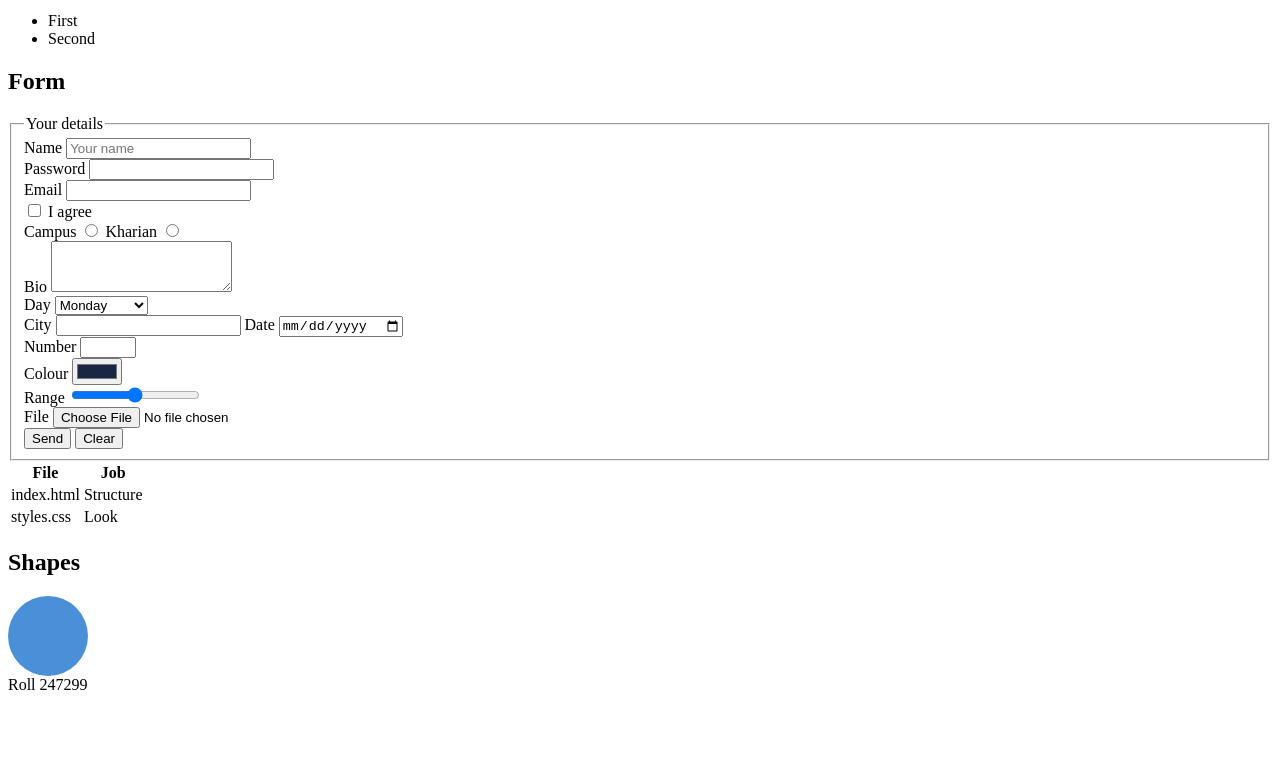
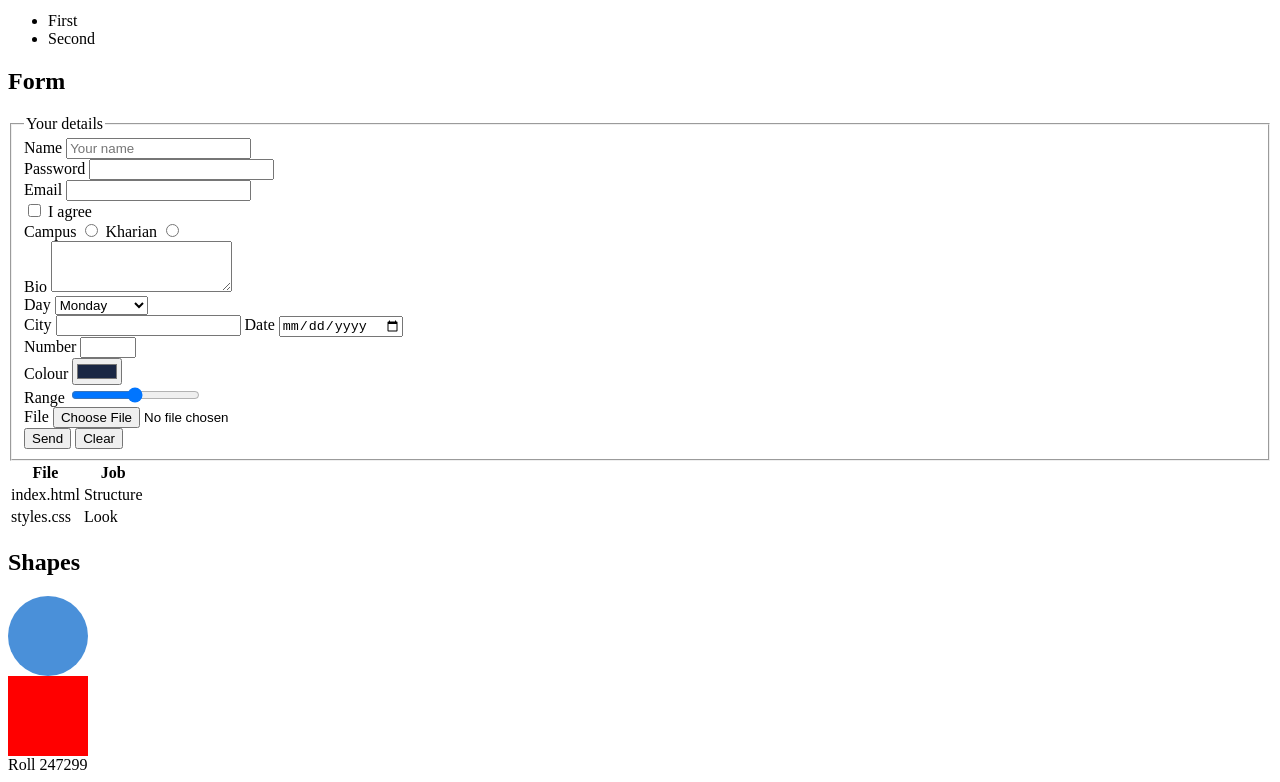
Before and after one commit to SheemaAziz/F24a-247299-lab1, a plain HTML site: page index.html in a window 1280 px wide. Shown: the part 205-987 px from the top of the page. Before the commit the page ends 907 px from the top, so only its background shows below. Drawn offline with Linux system fonts and the light colour scheme.

Commit message:
Task 8 — Red square

```diff
--- a/index.html
+++ b/index.html
@@ -151,6 +151,7 @@
     <section id="three">
        <h2>Shapes</h2>
        <div class="circle"></div>
+       <div class="square"></div>
     </section>
 
     <footer id="contact">
--- a/styles.css
+++ b/styles.css
@@ -4,3 +4,9 @@
     border-radius: 50%;
     background: #4a90d9;
 }
+
+.square {
+    width: 80px;
+    height: 80px;
+    background: red;
+}
```
